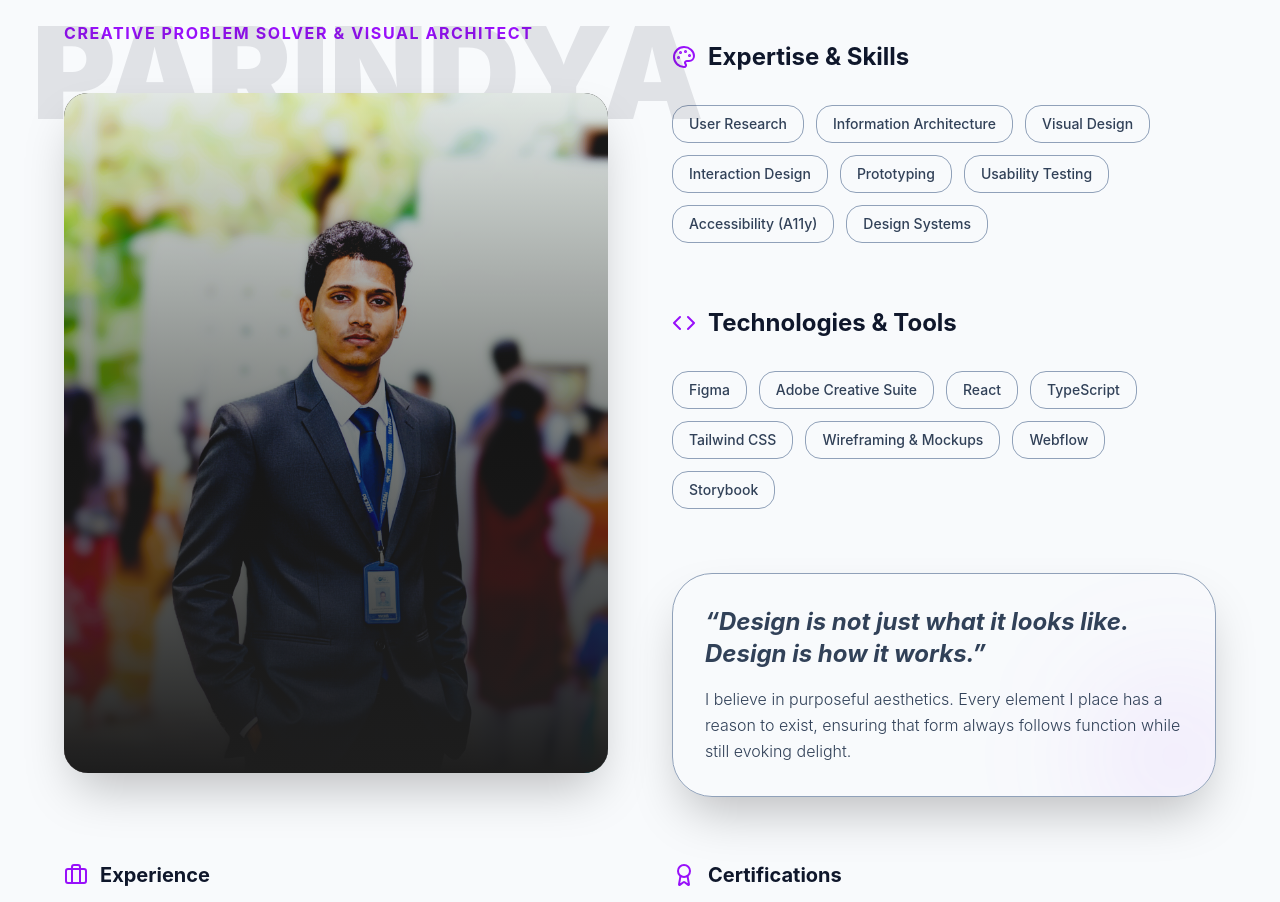
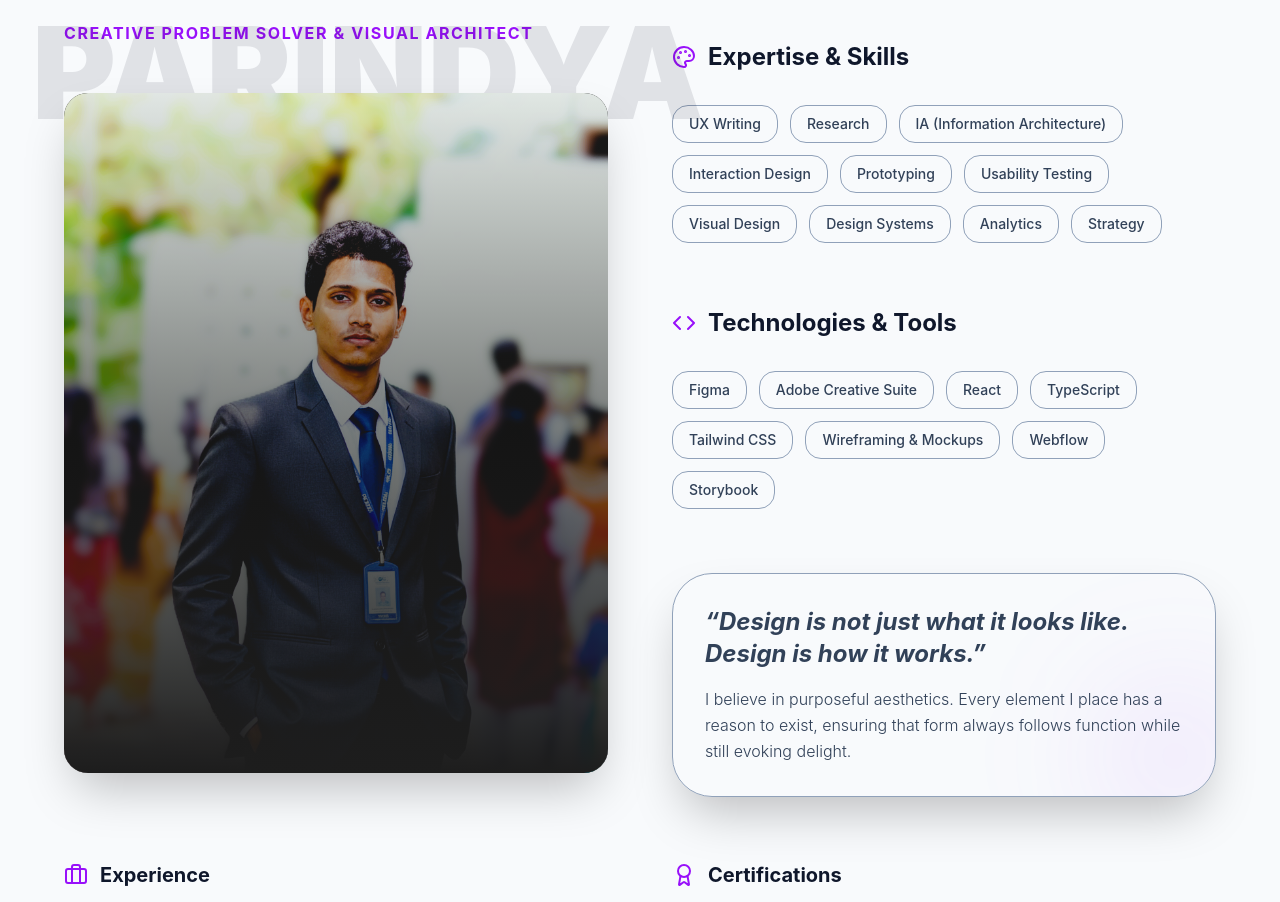
Before and after one commit to IsuruParindya/Personal-Portfolio, a React (Vite) app: page / in a window 1280 px wide. Shown: the part 951-1853 px from the top of the page. Built offline with nearby package versions, Linux system fonts and the light colour scheme.

Commit message:
refactor: update skills list in About component for accuracy and consistency

```diff
--- a/src/app/components/About.tsx
+++ b/src/app/components/About.tsx
@@ -4,9 +4,9 @@ import { Palette, Code, Briefcase, GraduationCap, MapPin, Calendar, Award } from
 
 export const About = () => {
   const skills = [
-    'User Research', 'Information Architecture', 'Visual Design',
+    'UX Writing', 'Research', 'IA (Information Architecture)',
     'Interaction Design', 'Prototyping', 'Usability Testing',
-    'Accessibility (A11y)', 'Design Systems'
+    'Visual Design', 'Design Systems', 'Analytics', 'Strategy'
   ];
 
   const tools = [
```
